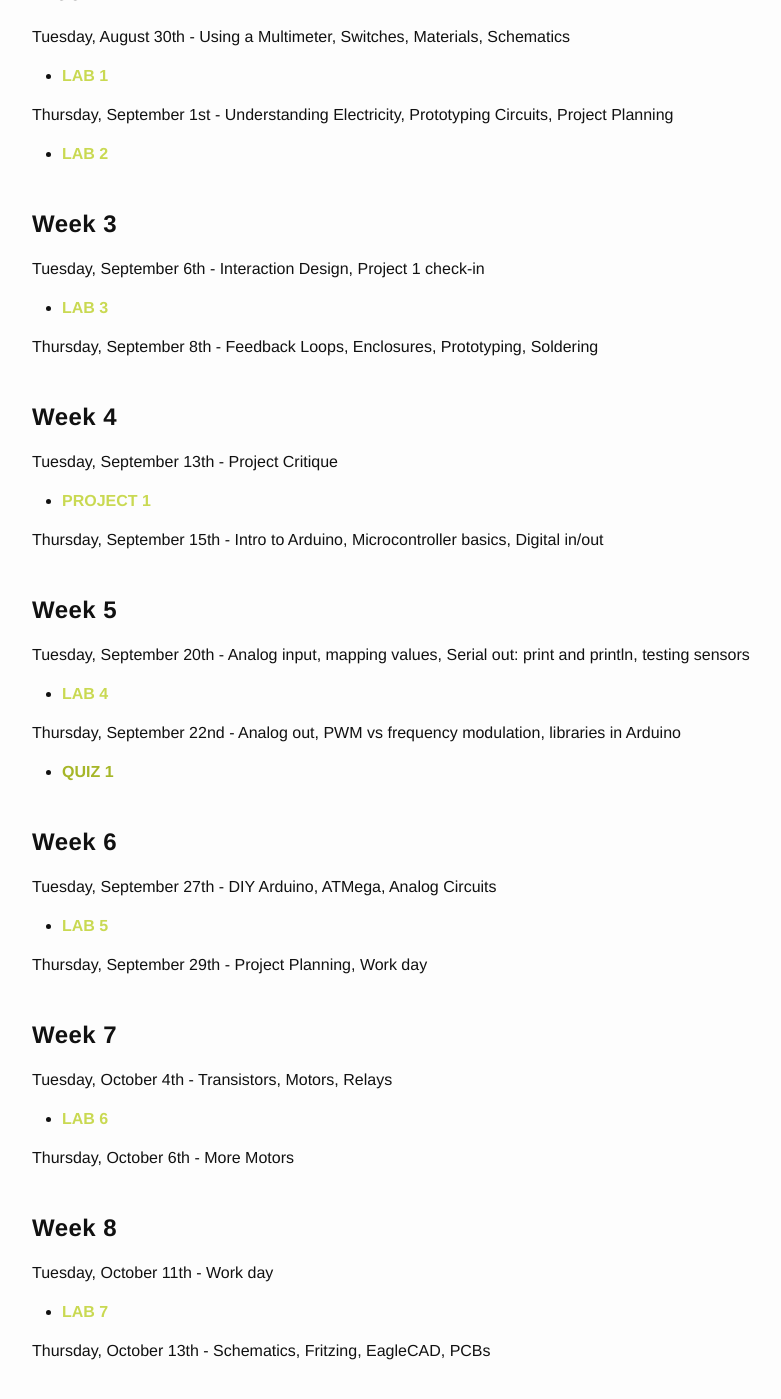
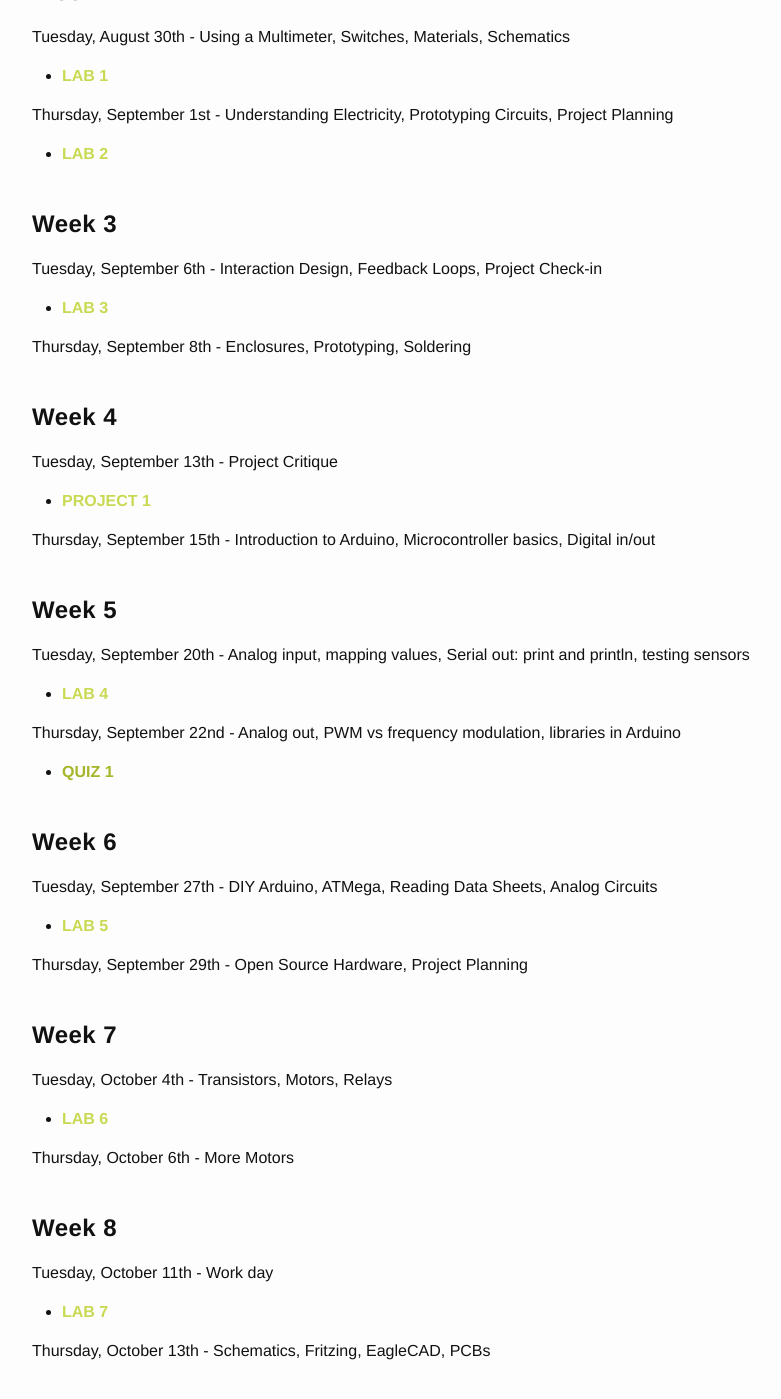
Before and after one commit to coloringchaos/object-fall-16, a Jekyll site: the page built from schedule.md, in a window 1280 px wide and 1400 px high, scrolled down 486 px. Shown: the whole window, without its empty margins (238-1019 px from the left). Built offline with Jekyll 4.4.1, drawn with Linux system fonts in a browser that asks for light colours; some of the changed text lies outside the part shown.

Commit message:
updating schedule and syllabus

```diff
--- a/schedule.md
+++ b/schedule.md
@@ -21,11 +21,11 @@ Thursday, September 1st - Understanding Electricity, Prototyping Circuits, Proje
 + **[LAB 2](/lab-2)**
 
 # Week 3
-Tuesday, September 6th - Interaction Design, Project 1 check-in
+Tuesday, September 6th - Interaction Design, Feedback Loops, Project Check-in
 
 + **[LAB 3](/lab-3)**
 
-Thursday, September 8th - Feedback Loops, Enclosures, Prototyping, Soldering
+Thursday, September 8th - Enclosures, Prototyping, Soldering
 
 
 # Week 4
@@ -33,7 +33,7 @@ Tuesday, September 13th - Project Critique
 
 + **[PROJECT 1](/project-1)**
 
-Thursday, September 15th - Intro to Arduino, Microcontroller basics, Digital in/out
+Thursday, September 15th - Introduction to Arduino, Microcontroller basics, Digital in/out
 
 # Week 5
 Tuesday, September 20th - Analog input, mapping values, Serial out: print and println, testing sensors
@@ -45,11 +45,11 @@ Thursday, September 22nd - Analog out, PWM vs frequency modulation, libraries in
 + **[QUIZ 1]()**
 
 # Week 6
-Tuesday, September 27th - DIY Arduino, ATMega, Analog Circuits
+Tuesday, September 27th - DIY Arduino, ATMega, Reading Data Sheets, Analog Circuits
 
 + **[LAB 5](/lab-5)**
 
-Thursday, September 29th - Project Planning, Work day
+Thursday, September 29th - Open Source Hardware, Project Planning
 
 # Week 7
 Tuesday, October 4th - Transistors, Motors, Relays
@@ -78,16 +78,16 @@ Tuesday, October 25th - Project Discussion
 *Thursday, October 27th - NO CLASS*
 
 # Week 11
-*Tuesday, November 1st - NO CLASS*
+Tuesday, November 1st - Introduction to Serial Communication
 
-Thursday, November 3rd - Serial Communication
+Thursday, November 3rd - Serial Communication: sending Bytes out and ascii interpretation
 
 + **[SPARKFUN VISIT](/sparkfun)**
 
 # Week 12
-Tuesday, November 8th - Serial Communication
+Tuesday, November 8th - Serial Communication: Arduino to P5
 
-Thursday, November 10th - Serial Communication
+Thursday, November 10th - Midi and other Protocols
 
 + **[LAB 8](/lab-8)**
 
```
Also changed, not shown: syllabus.md (+7 -7 lines), 1 other file.
